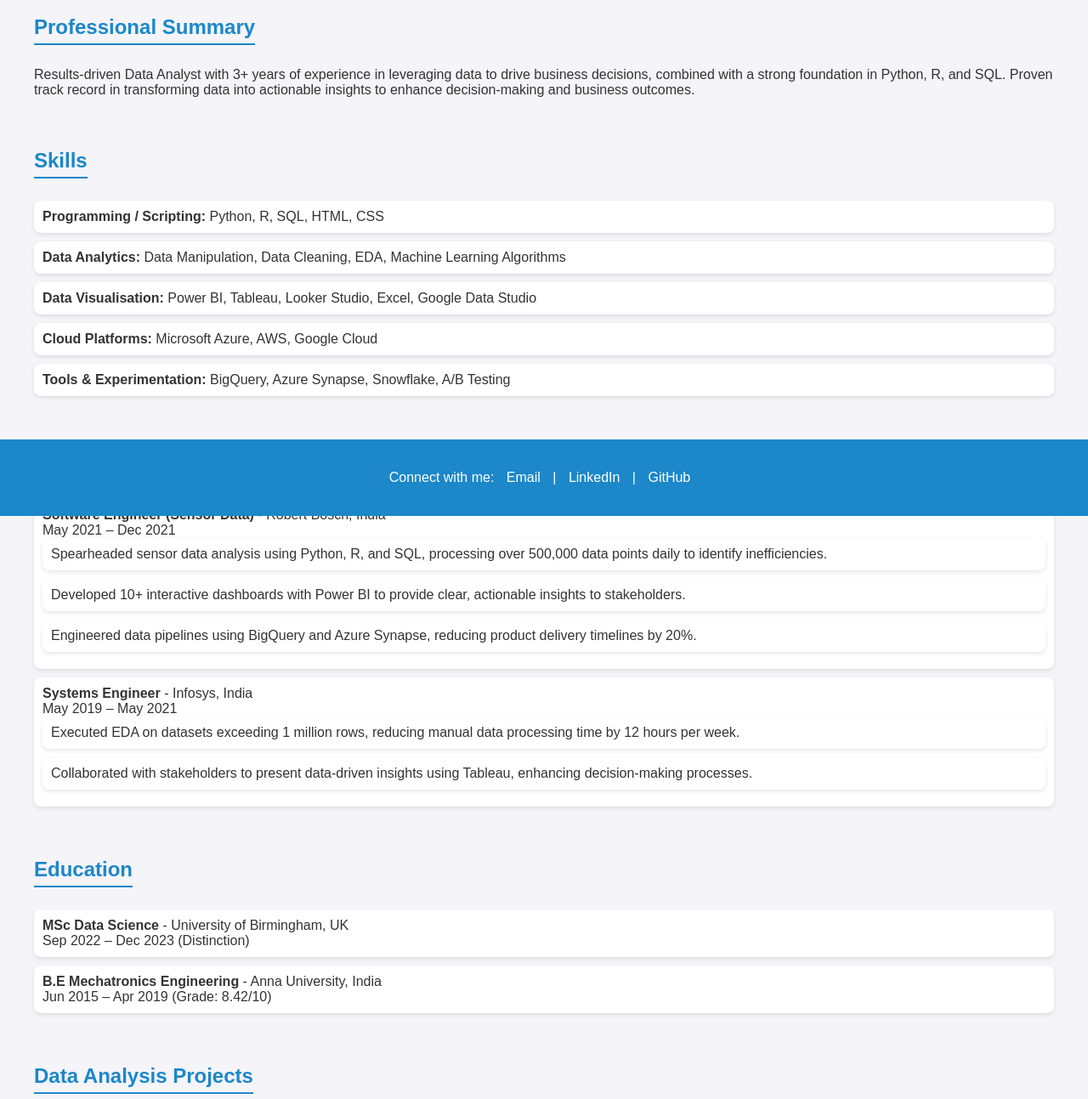
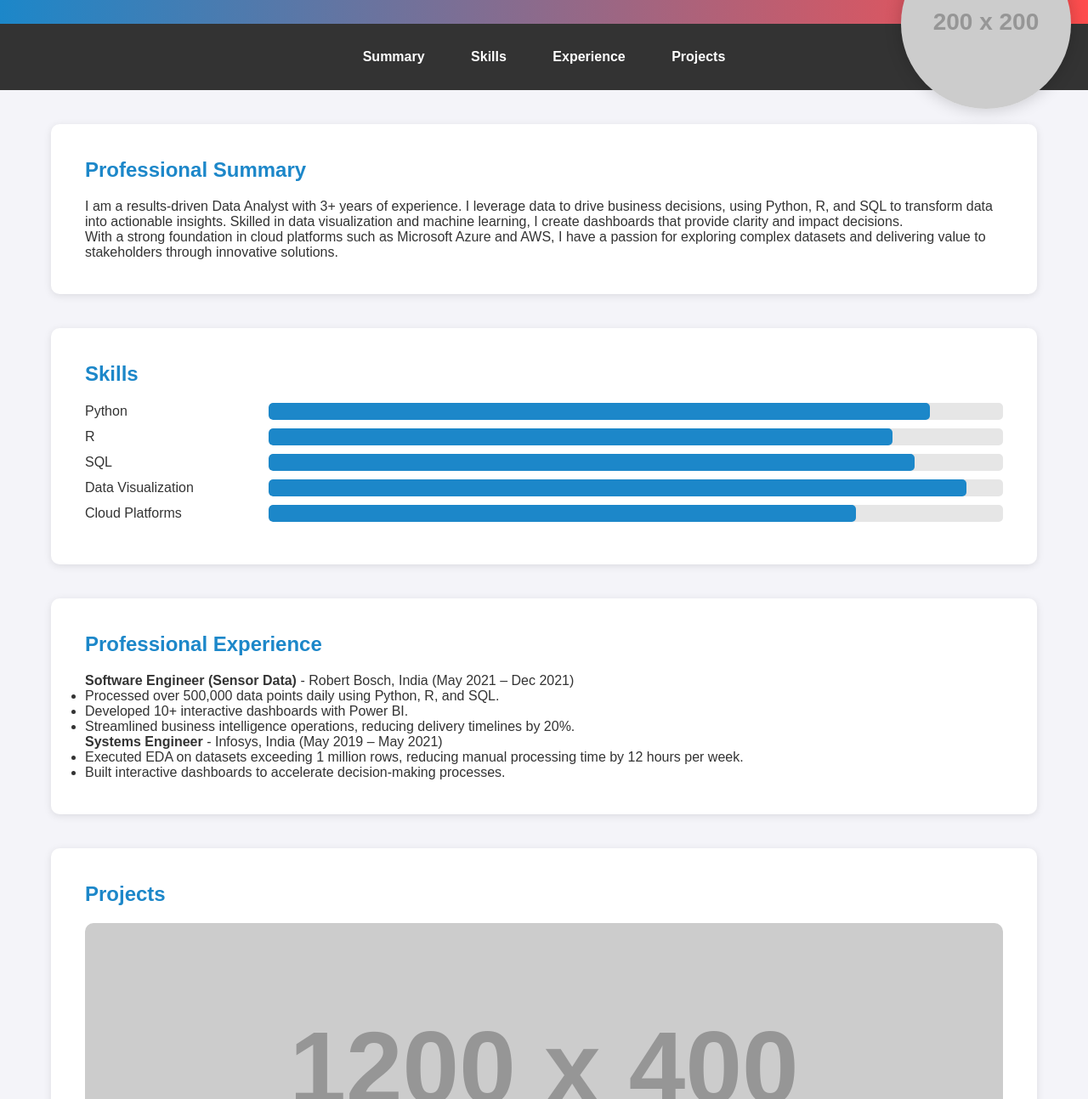
Before and after one commit to karthickeyan-sr/Portfolio, a plain HTML site: page index.html in a window 1280 px wide. Shown: the part 193-1486 px from the top of the page at 85% size. Drawn offline with Linux system fonts and the light colour scheme; placeholder pictures from the web are drawn by us.

Commit message:
Update index.html

```diff
--- a/index.html
+++ b/index.html
@@ -6,31 +6,73 @@
     <meta name="description" content="Karthickeyan S R - Data Analyst Portfolio">
     <title>Karthickeyan S R | Data Analyst</title>
     <style>
-        body {
-            font-family: Arial, sans-serif;
+        /* General Reset */
+        * {
             margin: 0;
             padding: 0;
-            background-color: #f4f4f9;
+            box-sizing: border-box;
+        }
+
+        /* Body Styling */
+        body {
+            font-family: 'Poppins', sans-serif;
+            background: #f4f4f9;
             color: #333;
         }
+
+        /* Header Styling */
         header {
-            background-color: #1c87c9;
+            background: linear-gradient(to right, #1c87c9, #ff4d4d);
             color: white;
-            padding: 20px 0;
+            padding: 50px 0;
             text-align: center;
+            position: relative;
         }
+
         header h1 {
-            margin: 0;
-            font-size: 2.5em;
+            font-size: 4em;
+            font-weight: bold;
         }
+
         header h2 {
-            margin: 10px 0 0;
-            font-weight: normal;
+            font-size: 2em;
+            margin-top: 10px;
+            font-weight: lighter;
         }
+
+        header img {
+            width: 200px;
+            height: 200px;
+            border-radius: 50%;
+            position: absolute;
+            right: 20px;
+            bottom: -100px;
+            box-shadow: 0 0 20px rgba(0, 0, 0, 0.2);
+        }
+
+        /* 3D Button */
+        .cta-button {
+            background-color: #ff4d4d;
+            padding: 15px 30px;
+            font-size: 1.2em;
+            color: white;
+            border: none;
+            border-radius: 30px;
+            cursor: pointer;
+            transition: transform 0.2s;
+        }
+
+        .cta-button:hover {
+            transform: translateY(-10px) scale(1.1);
+        }
+
+        /* Navigation Styling */
         nav {
             background-color: #333;
             text-align: center;
+            padding: 15px 0;
         }
+
         nav a {
             color: white;
             display: inline-block;
@@ -38,49 +80,90 @@
             text-decoration: none;
             font-weight: bold;
         }
+
         nav a:hover {
-            background-color: #555;
+            background-color: #ff4d4d;
         }
+
+        /* Section Styling */
         .container {
             max-width: 1200px;
-            margin: 20px auto;
+            margin: 40px auto;
             padding: 0 20px;
         }
+
         .section {
             margin-bottom: 40px;
+            padding: 40px;
+            background-color: #fff;
+            border-radius: 10px;
+            box-shadow: 0 2px 10px rgba(0, 0, 0, 0.1);
+            transition: transform 0.3s ease;
         }
+
+        .section:hover {
+            transform: translateY(-10px);
+        }
+
         .section h2 {
             color: #1c87c9;
+            margin-bottom: 20px;
+        }
+
+        /* Skills Section */
+        .skills .skill-item {
+            display: flex;
+            justify-content: space-between;
+            align-items: center;
             margin-bottom: 10px;
-            border-bottom: 2px solid #1c87c9;
-            display: inline-block;
-            padding-bottom: 5px;
         }
-        .skills ul, .experience ul, .education ul, .projects ul {
-            list-style-type: none;
-            padding: 0;
+
+        .skill-bar {
+            background-color: #e6e6e6;
+            border-radius: 5px;
+            width: 80%;
+            height: 20px;
+            overflow: hidden;
+            position: relative;
         }
-        .skills ul li, .experience ul li, .education ul li, .projects ul li {
-            background-color: white;
-            margin-bottom: 10px;
-            padding: 10px;
-            border-radius: 8px;
-            box-shadow: 0 2px 5px rgba(0,0,0,0.1);
+
+        .skill-bar div {
+            background-color: #1c87c9;
+            height: 100%;
+            border-radius: 5px;
+            animation: loadSkillBar 2s ease-out;
         }
+
+        @keyframes loadSkillBar {
+            from { width: 0; }
+            to { width: 100%; }
+        }
+
+        /* Projects Section with Images */
+        .projects img {
+            width: 100%;
+            border-radius: 10px;
+            transition: transform 0.3s ease;
+        }
+
+        .projects img:hover {
+            transform: scale(1.05);
+        }
+
+        /* Footer Styling */
         footer {
             background-color: #1c87c9;
             color: white;
             text-align: center;
             padding: 20px 0;
-            position: fixed;
-            width: 100%;
-            bottom: 0;
         }
+
         footer a {
             color: white;
             text-decoration: none;
             margin: 0 10px;
         }
+
         footer a:hover {
             text-decoration: underline;
         }
@@ -91,79 +174,73 @@
 <header>
     <h1>Karthickeyan S R</h1>
     <h2>Data Analyst</h2>
+    <img src="https://via.placeholder.com/200" alt="Profile Image">
 </header>
 
 <nav>
-    <a href="#summary">Professional Summary</a>
+    <a href="#summary">Summary</a>
     <a href="#skills">Skills</a>
     <a href="#experience">Experience</a>
-    <a href="#education">Education</a>
     <a href="#projects">Projects</a>
 </nav>
 
 <div class="container">
     <section id="summary" class="section">
         <h2>Professional Summary</h2>
-        <p>Results-driven Data Analyst with 3+ years of experience in leveraging data to drive business decisions, combined with a strong foundation in Python, R, and SQL. Proven track record in transforming data into actionable insights to enhance decision-making and business outcomes.</p>
+        <p>I am a results-driven Data Analyst with 3+ years of experience. I leverage data to drive business decisions, using Python, R, and SQL to transform data into actionable insights. Skilled in data visualization and machine learning, I create dashboards that provide clarity and impact decisions.</p>
+        <p>With a strong foundation in cloud platforms such as Microsoft Azure and AWS, I have a passion for exploring complex datasets and delivering value to stakeholders through innovative solutions.</p>
     </section>
 
     <section id="skills" class="section skills">
         <h2>Skills</h2>
-        <ul>
-            <li><strong>Programming / Scripting:</strong> Python, R, SQL, HTML, CSS</li>
-            <li><strong>Data Analytics:</strong> Data Manipulation, Data Cleaning, EDA, Machine Learning Algorithms</li>
-            <li><strong>Data Visualisation:</strong> Power BI, Tableau, Looker Studio, Excel, Google Data Studio</li>
-            <li><strong>Cloud Platforms:</strong> Microsoft Azure, AWS, Google Cloud</li>
-            <li><strong>Tools & Experimentation:</strong> BigQuery, Azure Synapse, Snowflake, A/B Testing</li>
-        </ul>
+        <div class="skill-item">
+            <p>Python</p>
+            <div class="skill-bar"><div style="width: 90%;"></div></div>
+        </div>
+        <div class="skill-item">
+            <p>R</p>
+            <div class="skill-bar"><div style="width: 85%;"></div></div>
+        </div>
+        <div class="skill-item">
+            <p>SQL</p>
+            <div class="skill-bar"><div style="width: 88%;"></div></div>
+        </div>
+        <div class="skill-item">
+            <p>Data Visualization</p>
+            <div class="skill-bar"><div style="width: 95%;"></div></div>
+        </div>
+        <div class="skill-item">
+            <p>Cloud Platforms</p>
+            <div class="skill-bar"><div style="width: 80%;"></div></div>
+        </div>
     </section>
 
-    <section id="experience" class="section experience">
+    <section id="experience" class="section">
         <h2>Professional Experience</h2>
+        <p><strong>Software Engineer (Sensor Data)</strong> - Robert Bosch, India (May 2021 – Dec 2021)</p>
         <ul>
-            <li>
-                <strong>Software Engineer (Sensor Data)</strong> - Robert Bosch, India <br> May 2021 – Dec 2021
-                <ul>
-                    <li>Spearheaded sensor data analysis using Python, R, and SQL, processing over 500,000 data points daily to identify inefficiencies.</li>
-                    <li>Developed 10+ interactive dashboards with Power BI to provide clear, actionable insights to stakeholders.</li>
-                    <li>Engineered data pipelines using BigQuery and Azure Synapse, reducing product delivery timelines by 20%.</li>
-                </ul>
-            </li>
-            <li>
-                <strong>Systems Engineer</strong> - Infosys, India <br> May 2019 – May 2021
-                <ul>
-                    <li>Executed EDA on datasets exceeding 1 million rows, reducing manual data processing time by 12 hours per week.</li>
-                    <li>Collaborated with stakeholders to present data-driven insights using Tableau, enhancing decision-making processes.</li>
-                </ul>
-            </li>
+            <li>Processed over 500,000 data points daily using Python, R, and SQL.</li>
+            <li>Developed 10+ interactive dashboards with Power BI.</li>
+            <li>Streamlined business intelligence operations, reducing delivery timelines by 20%.</li>
         </ul>
-    </section>
 
-    <section id="education" class="section education">
-        <h2>Education</h2>
+        <p><strong>Systems Engineer</strong> - Infosys, India (May 2019 – May 2021)</p>
         <ul>
-            <li><strong>MSc Data Science</strong> - University of Birmingham, UK <br> Sep 2022 – Dec 2023 (Distinction)</li>
-            <li><strong>B.E Mechatronics Engineering</strong> - Anna University, India <br> Jun 2015 – Apr 2019 (Grade: 8.42/10)</li>
+            <li>Executed EDA on datasets exceeding 1 million rows, reducing manual processing time by 12 hours per week.</li>
+            <li>Built interactive dashboards to accelerate decision-making processes.</li>
         </ul>
     </section>
 
     <section id="projects" class="section projects">
-        <h2>Data Analysis Projects</h2>
-        <ul>
-            <li><strong>Gambling Behaviour Analysis in England</strong> - Analysed socio-economic factors impacting gambling behaviour and visualised trends to support government policy recommendations.</li>
-            <li><strong>Neuroimaging Data Warehouse</strong> - Designed a data warehouse using Python and PostgreSQL, automating ETL processes for efficient data retrieval.</li>
-            <li><strong>Esports Game Analysis</strong> - Developed interactive dashboards and ML models to predict match outcomes and visualise team performance.</li>
-        </ul>
+        <h2>Projects</h2>
+        <img src="https://via.placeholder.com/1200x400" alt="Project Image">
+        <p><strong>Gambling Behaviour Analysis</strong> - Visualized trends in gambling behaviour to assist government policy recommendations.</p>
+
+        <img src="https://via.placeholder.com/1200x400" alt="Project Image">
+        <p><strong>Esports Game Analysis</strong> - Developed ML models to predict match outcomes and visualized team performance based on social media sentiment.</p>
     </section>
 </div>
 
 <footer>
     <p>Connect with me:
-        <a href="mailto:karthickeyan.rajasekar@gmail.com">Email</a> |
-        <a href="https://linkedin.com/in/karthickeyan-rajasekar">LinkedIn</a> |
-        <a href="https://github.com/karthickeyan-sr">GitHub</a>
-    </p>
-</footer>
-
-</body>
-</html>
+        <a href="mailto:karthickeyan.rajasekar@gmail.com
```
